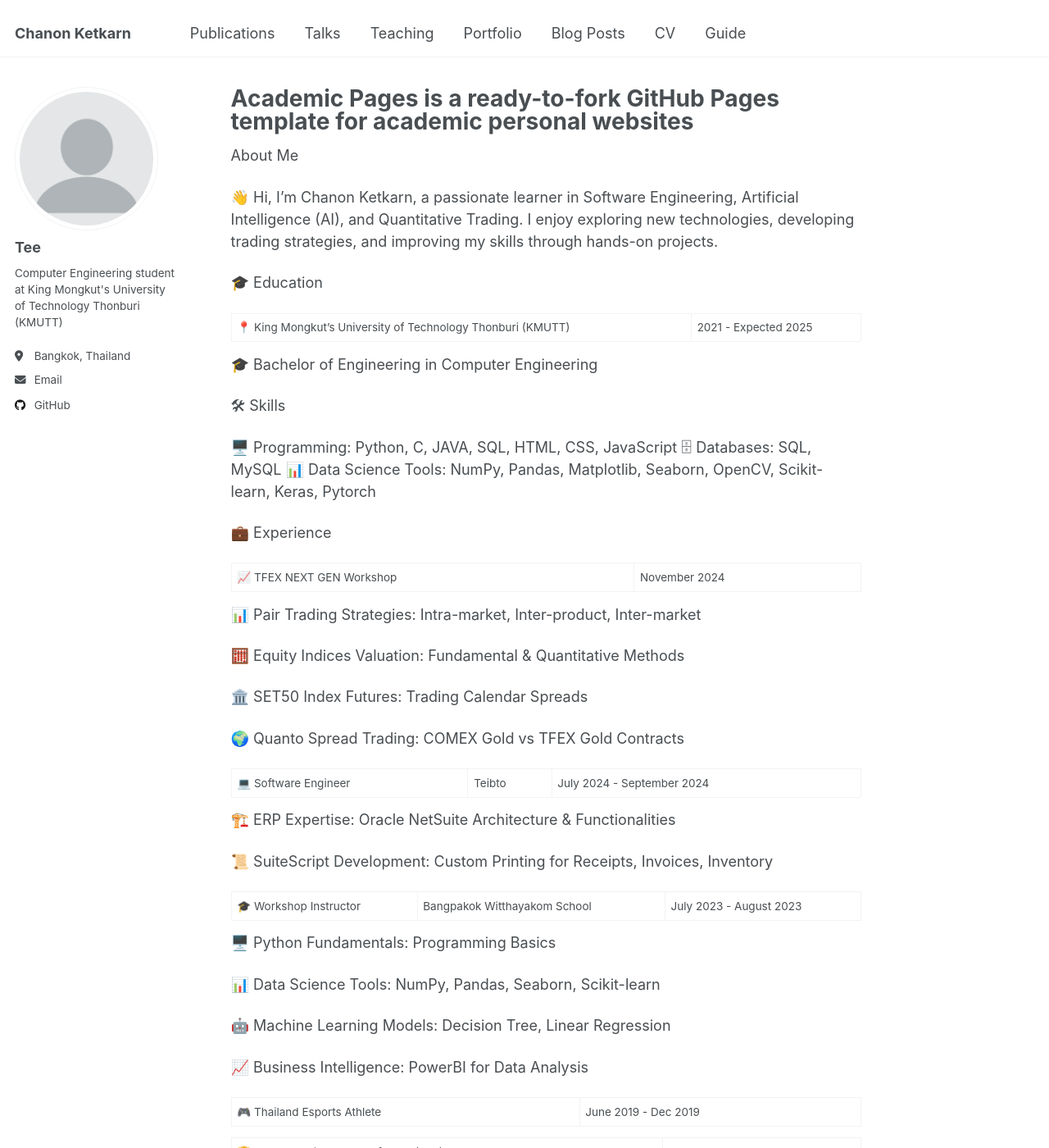
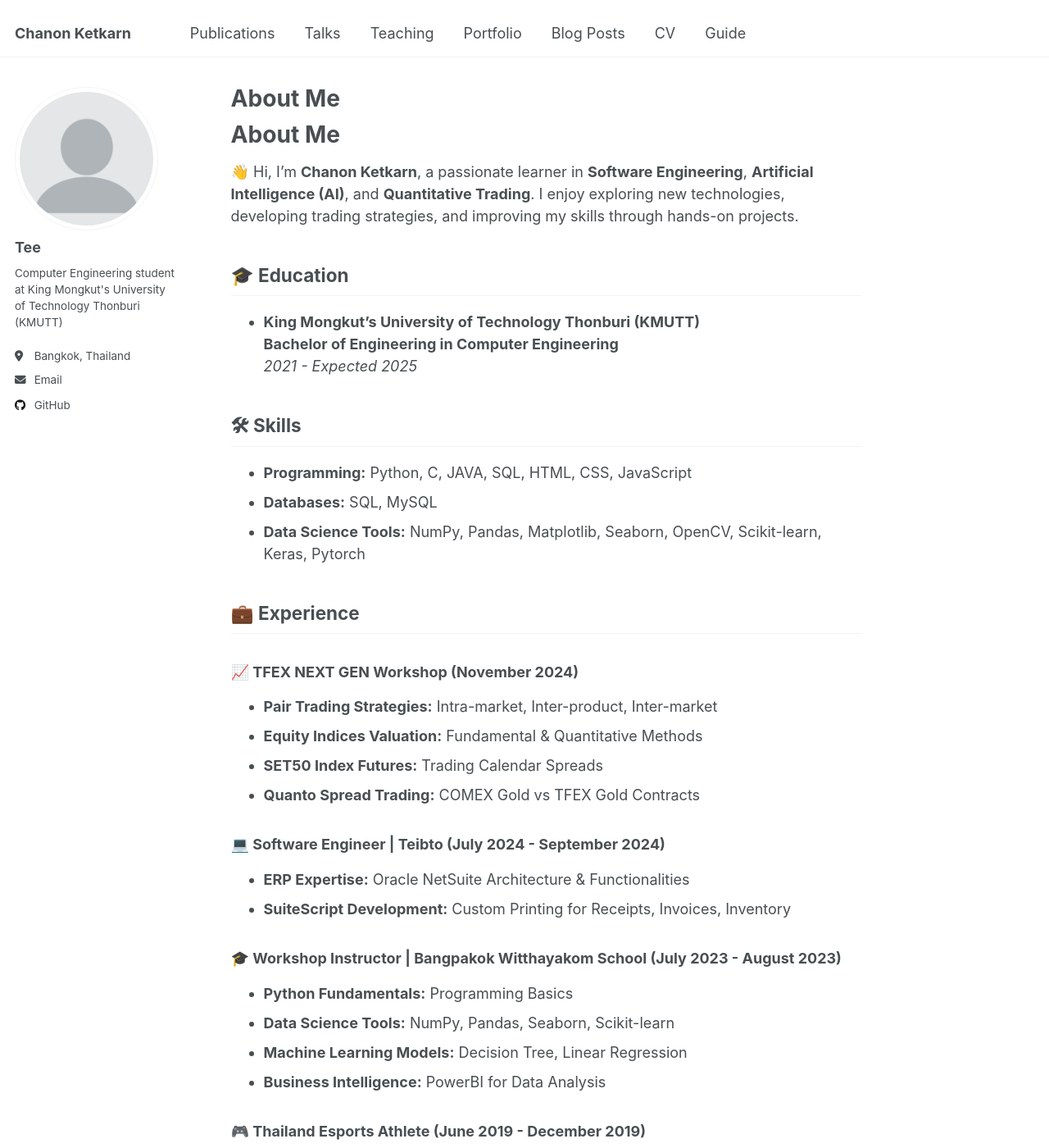
Before and after one commit to ChanonTee/ChanonTee.github.io, a Jekyll site: the page built from _pages/about.md, in a window 1280 px wide and 1400 px high. Shown: the whole window at 82% size. Built offline with Jekyll 4.4.1, drawn with Linux system fonts in a browser that asks for light colours; some of the changed text lies outside the part shown.

Commit message:
Update about.md

```diff
--- a/_pages/about.md
+++ b/_pages/about.md
@@ -1,56 +1,45 @@
 ---
 permalink: /
-title: "Academic Pages is a ready-to-fork GitHub Pages template for academic personal websites"
+title: "About Me"
 author_profile: true
 redirect_from:
   - /about/
   - /about.html
 ---
 
-About Me
+# About Me
 
-👋 Hi, I'm Chanon Ketkarn, a passionate learner in Software Engineering, Artificial Intelligence (AI), and Quantitative Trading. I enjoy exploring new technologies, developing trading strategies, and improving my skills through hands-on projects.
+👋 Hi, I'm **Chanon Ketkarn**, a passionate learner in **Software Engineering**, **Artificial Intelligence (AI)**, and **Quantitative Trading**. I enjoy exploring new technologies, developing trading strategies, and improving my skills through hands-on projects.
 
-🎓 Education
+## 🎓 Education
 
-📍  King Mongkut’s University of Technology Thonburi (KMUTT) | 2021 - Expected 2025
+- **King Mongkut’s University of Technology Thonburi (KMUTT)**
+  **Bachelor of Engineering in Computer Engineering**
+  _2021 - Expected 2025_
 
-🎓 Bachelor of Engineering in Computer Engineering
+## 🛠 Skills
 
-🛠 Skills
+- **Programming:** Python, C, JAVA, SQL, HTML, CSS, JavaScript
+- **Databases:** SQL, MySQL
+- **Data Science Tools:** NumPy, Pandas, Matplotlib, Seaborn, OpenCV, Scikit-learn, Keras, Pytorch
 
-🖥️ Programming: Python, C, JAVA, SQL, HTML, CSS, JavaScript
-🗄  Databases: SQL, MySQL
-📊 Data Science Tools: NumPy, Pandas, Matplotlib, Seaborn, OpenCV, Scikit-learn, Keras, Pytorch
+## 💼 Experience
 
-💼 Experience
+### 📈 **TFEX NEXT GEN Workshop** (November 2024)
+- **Pair Trading Strategies:** Intra-market, Inter-product, Inter-market
+- **Equity Indices Valuation:** Fundamental & Quantitative Methods
+- **SET50 Index Futures:** Trading Calendar Spreads
+- **Quanto Spread Trading:** COMEX Gold vs TFEX Gold Contracts
 
-📈 TFEX NEXT GEN Workshop | November 2024
+### 💻 **Software Engineer** | Teibto (July 2024 - September 2024)
+- **ERP Expertise:** Oracle NetSuite Architecture & Functionalities
+- **SuiteScript Development:** Custom Printing for Receipts, Invoices, Inventory
 
-📊 Pair Trading Strategies: Intra-market, Inter-product, Inter-market
+### 🎓 **Workshop Instructor** | Bangpakok Witthayakom School (July 2023 - August 2023)
+- **Python Fundamentals:** Programming Basics
+- **Data Science Tools:** NumPy, Pandas, Seaborn, Scikit-learn
+- **Machine Learning Models:** Decision Tree, Linear Regression
+- **Business Intelligence:** PowerBI for Data Analysis
 
-🧮 Equity Indices Valuation: Fundamental & Quantitative Methods
-
-🏛️ SET50 Index Futures: Trading Calendar Spreads
-
-🌍 Quanto Spread Trading: COMEX Gold vs TFEX Gold Contracts
-
-💻 Software Engineer | Teibto | July 2024 - September 2024
-
-🏗️ ERP Expertise: Oracle NetSuite Architecture & Functionalities
-
-📜 SuiteScript Development: Custom Printing for Receipts, Invoices, Inventory
-
-🎓 Workshop Instructor | Bangpakok Witthayakom School | July 2023 - August 2023
-
-🖥️ Python Fundamentals: Programming Basics
-
-📊 Data Science Tools: NumPy, Pandas, Seaborn, Scikit-learn
-
-🤖 Machine Learning Models: Decision Tree, Linear Regression
-
-📈 Business Intelligence: PowerBI for Data Analysis
-
-🎮 Thailand Esports Athlete | June 2019 - Dec 2019
-
-🏆 Gold Medalist - Arena of Valor (RoV) | 30th SEA Games
+### 🎮 **Thailand Esports Athlete** (June 2019 - December 2019)
+- **Gold Medalist** - Arena of Valor (RoV) | 30th SEA Games
```
